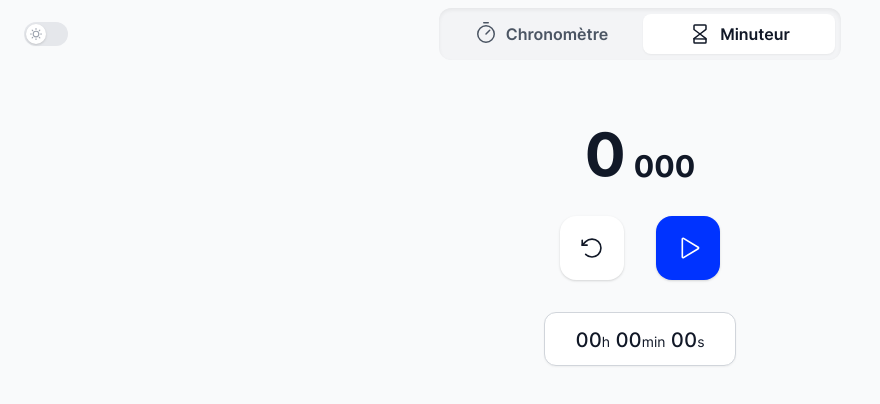
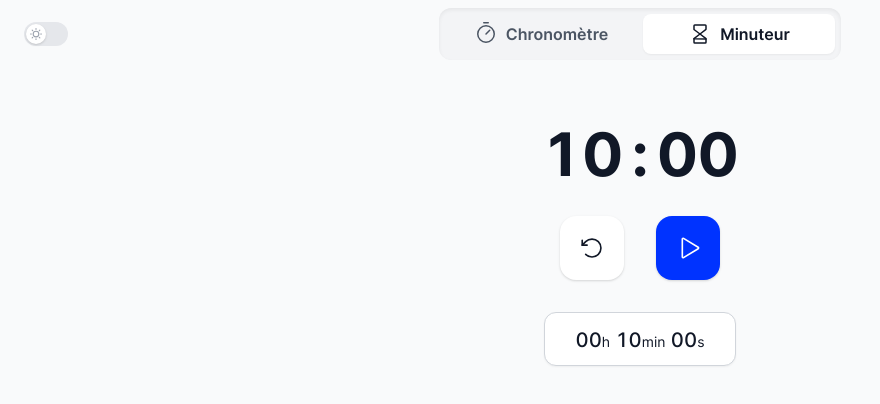
Before and after one commit to wdonval/stopwatch, a React (Vite) app: page /countdown in a window 1280 px wide. Shown: the top 404 px of the page, without its empty margins (0-880 px from the left). Built offline with nearby package versions, Linux system fonts and the light colour scheme.

Commit message:
remove milliseconds from countdown display and add default time to countdown

```diff
--- a/src/components/Countdown/Countdown.jsx
+++ b/src/components/Countdown/Countdown.jsx
@@ -8,13 +8,13 @@ import { useAtom } from "jotai";
 import { maxTimeAtom } from "@/components/Stopwatch/Timer";
 
 export default function Countdown() {
-	const [date, setDate] = useState(Date.now());
+	const [date, setDate] = useState(new Date(Date.now()));
 	const countdown = useRef(null);
 	const [started, setStarted] = useState(false);
 	const maxTime = useAtom(maxTimeAtom);
 
 	const renderer = ({ total, completed }) => {
-		return <CountdownDisplay time={msToTime(total, 9999999999999)} />;
+		return <CountdownDisplay time={msToTime(total, maxTime)} />;
 	};
 
 	const startOrStop = () => {
@@ -43,9 +43,7 @@ export default function Countdown() {
 				ref={countdown}
 				date={date}
 				controlled={false}
-				intervalDelay={0}
 				autoStart={false}
-				precision={3}
 				renderer={renderer}
 				onPause={() => setStarted(false)}
 				onStop={() => setStarted(false)}
@@ -53,7 +51,7 @@ export default function Countdown() {
 			/>
 			<CountdownControl reset={resetTimer} toggle={startOrStop} started={started} />
 			<div className="mt-8 flex justify-center">
-				<InputMask onChange={(value) => setDate(Date.now() + value)} />
+				<InputMask onChange={(value) => setDate(new Date(Date.now() + value))} />
 			</div>
 		</div>
 	);
--- a/src/components/Countdown/CountdownDisplay.jsx
+++ b/src/components/Countdown/CountdownDisplay.jsx
@@ -9,7 +9,7 @@ export default function CountdownDisplay({ time }) {
 			{displayMinutes(time) && <div className="text-6xl">{displayMinutes(time)}</div>}
 			{(time.minutes != 0 || time.hours != 0) && <div className="text-6xl">:</div>}
 			<div className="text-6xl">{displaySeconds(time)}</div>
-			<div className="text-3xl">{displayMilliseconds(time)}</div>
+			{/* <div className="text-3xl">{displayMilliseconds(time)}</div> */}
 		</div>
 	);
 }
--- a/src/components/Countdown/InputMask.jsx
+++ b/src/components/Countdown/InputMask.jsx
@@ -7,9 +7,9 @@ String.prototype.replaceBetween = function (start, end, what) {
 
 export default function InputMask({ onChange }) {
 	const inputRef = useRef(null);
-	const valueTemplate = "000000";
+	const valueTemplate = "001000";
 	const [value, setValue] = useState(valueTemplate);
-	const [valueCount, setValueCount] = useState("");
+	const [valueCount, setValueCount] = useState("1000");
 	const maxValueCount = 6;
 
 	const toString = (value) => {
```
